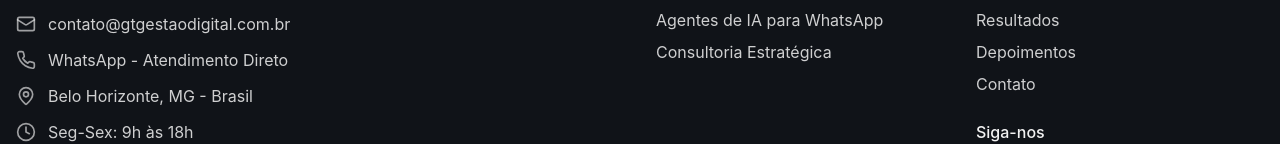
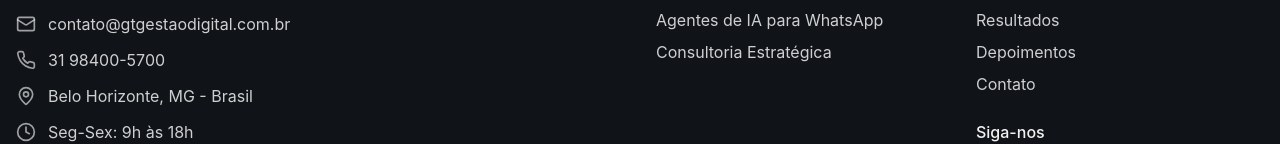
Before and after one commit to gt19889/lp-agente-ia, a React (Vite) app: page / in a window 1280 px wide. Shown: the part 8869-9013 px from the top of the page. Built offline with nearby package versions, Linux system fonts and the light colour scheme.

Commit message:
Update WhatsApp number
Remove "Atendimento Direto" from the WhatsApp section and update the phone number to 31 98400-5700.

```diff
--- a/src/components/Footer.tsx
+++ b/src/components/Footer.tsx
@@ -60,7 +60,7 @@ const Footer = () => {
                   rel="noopener noreferrer"
                   className="text-white/80 hover:text-white transition-colors"
                 >
-                  WhatsApp - Atendimento Direto
+                  31 98400-5700
                 </a>
               </div>
 
```
